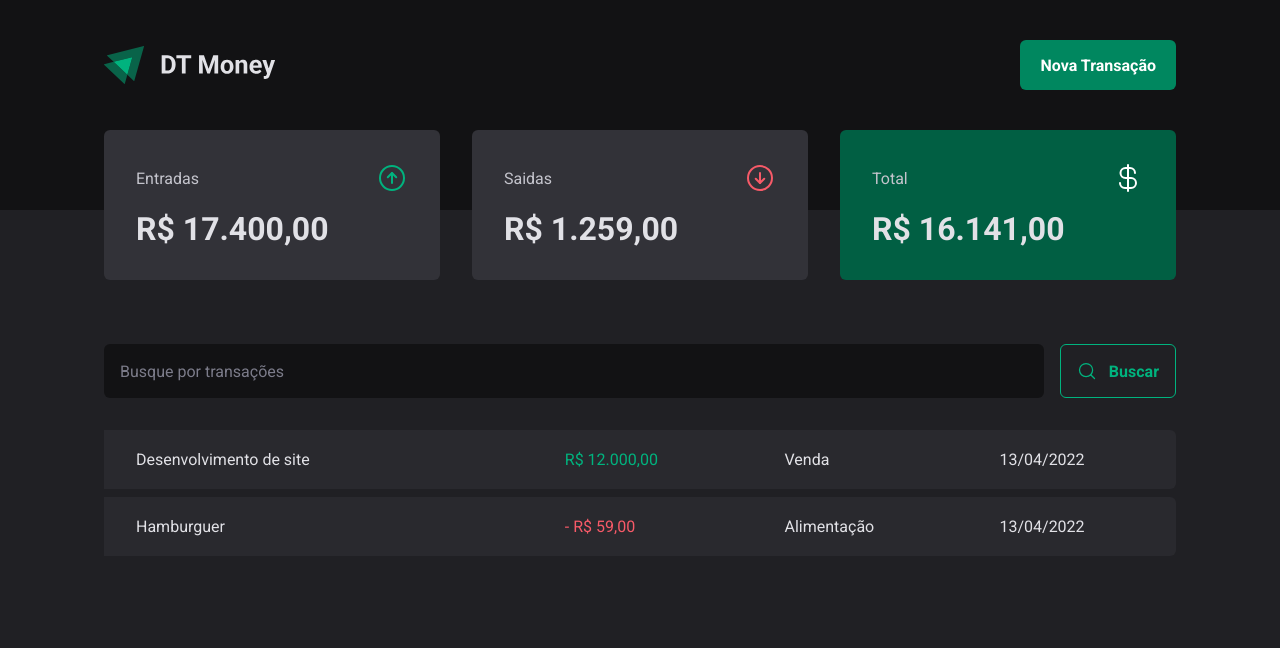
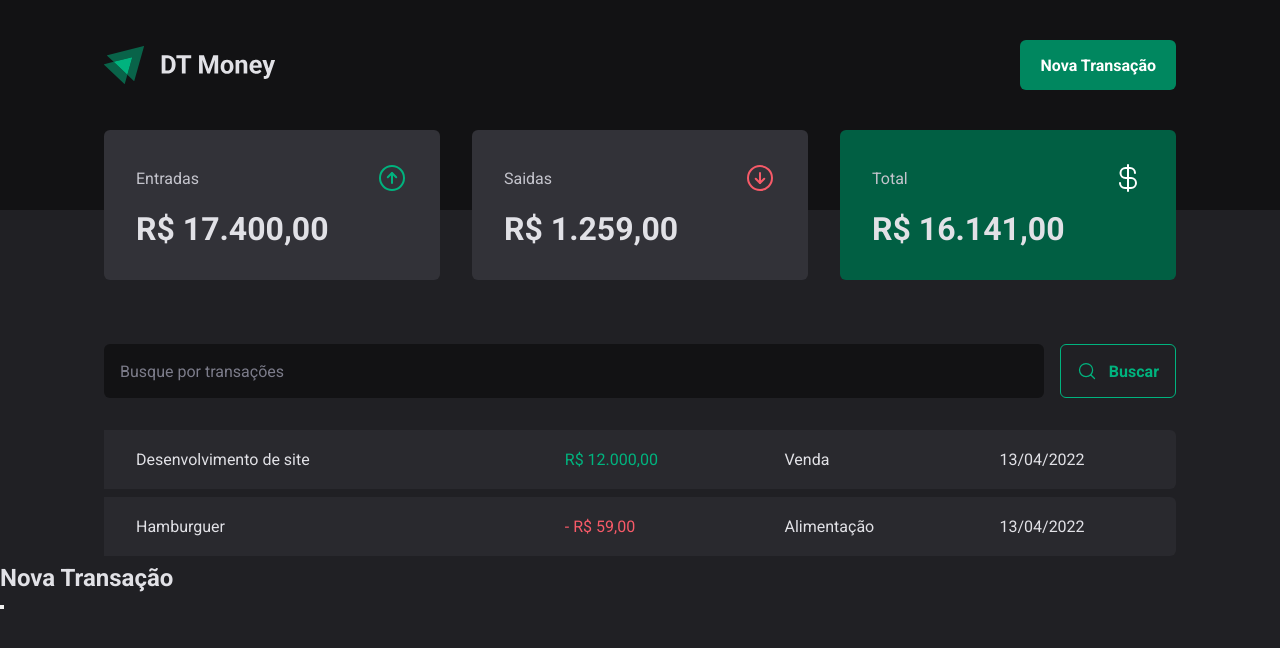
Before and after one commit to GabrielGCJ/p-03-react-js-rocketseat-dt-money, a React (Vite) app: page / in a window 1280 px wide. Both pictures are taken after a click on the button "Nova Transação". Shown: the top 648 px of the page. Built offline with nearby package versions, Linux system fonts and the light colour scheme.

Commit message:
feature/add-modal-accesible

```diff
--- a/package.json
+++ b/package.json
@@ -10,6 +10,7 @@
     "preview": "vite preview"
   },
   "dependencies": {
+    "@radix-ui/react-dialog": "^1.0.4",
     "phosphor-react": "^1.4.1",
     "react": "^18.2.0",
     "react-dom": "^18.2.0",
--- a/src/components/Header/Header.tsx
+++ b/src/components/Header/Header.tsx
@@ -1,5 +1,6 @@
 import { HeaderContainer, HeaderContent, NewTransactionButton } from "./styles"
 import logoImg from '../../assets/logo.svg'
+import * as Dialog from '@radix-ui/react-dialog';
 
 export const Header = () => {
     return(
@@ -8,7 +9,22 @@
 
             <img src={logoImg} alt="" />
 
-            <NewTransactionButton>Nova Transação</NewTransactionButton>
+            <Dialog.Root>
+                <Dialog.Trigger asChild>
+
+                    <NewTransactionButton>Nova Transação</NewTransactionButton>
+                </Dialog.Trigger>
+
+                <Dialog.Portal>
+                    <Dialog.Overlay />
+                    <Dialog.Content>
+                        <Dialog.Title> Nova Transação </Dialog.Title>
+                        <Dialog.Close />
+                    </Dialog.Content>
+                </Dialog.Portal>
+
+            </Dialog.Root>
+
             </HeaderContent>
         </HeaderContainer>
     )
--- a/src/pages/Transactions/components/SearchForm/styles.ts
+++ b/src/pages/Transactions/components/SearchForm/styles.ts
@@ -29,7 +29,7 @@
         color: ${(props) => props.theme["green-300"]};
         font-weight: bold;
         border-radius: 6px;
-    }
+
 
         &:hover{
 
@@ -42,5 +42,6 @@
                 border-color 0.2s
             ;
         }
+    }
 
 `
```
Also changed, not shown: 1 other file (tests, documents, lock files or other folders). Lines whose indentation alone changed are shown as unchanged.
